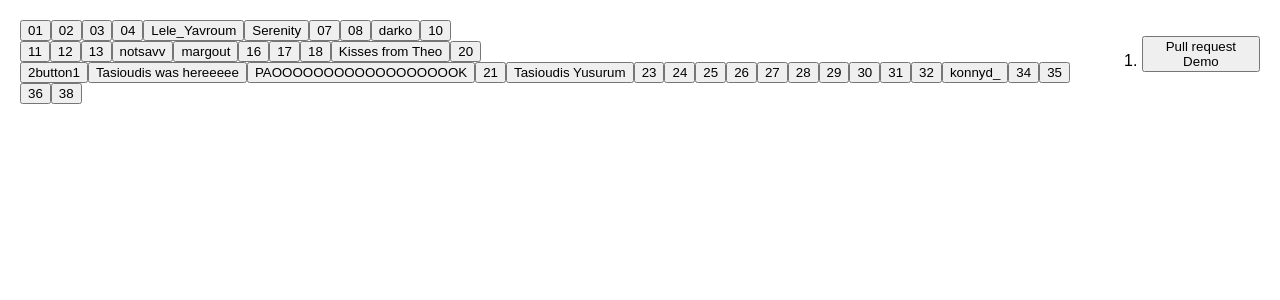
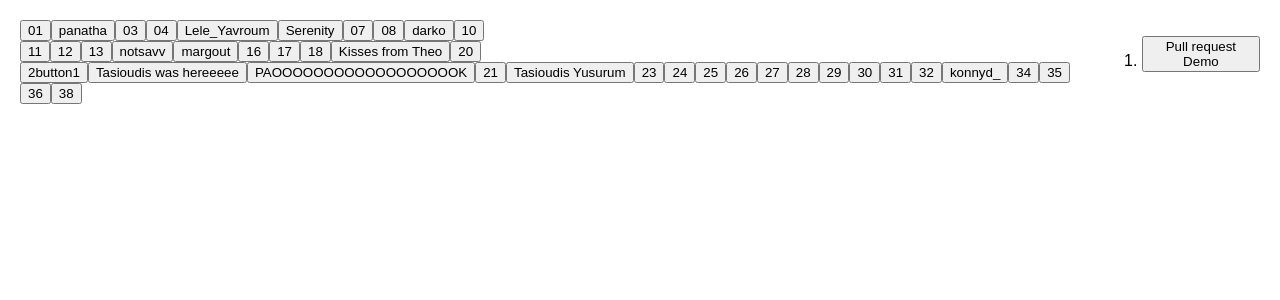
Before and after one commit to xpaulos/TechproWinter2024_session3, a React (Create React App) app: page / in a window 1280 px wide. Shown: the top 300 px of the page. Built offline with nearby package versions, Linux system fonts and the light colour scheme.

Commit message:
panatha sto 2

```diff
--- a/src/App.js
+++ b/src/App.js
@@ -35,7 +35,7 @@ function Board({ xIsNext, squares, onPlay }) {
       <>
         <div className="board-row">
           <button>01</button>
-          <button>02</button>
+          <button>panatha</button>
           <button>03</button>
           <button>04</button>
           <button>Lele_Yavroum</button>
```
